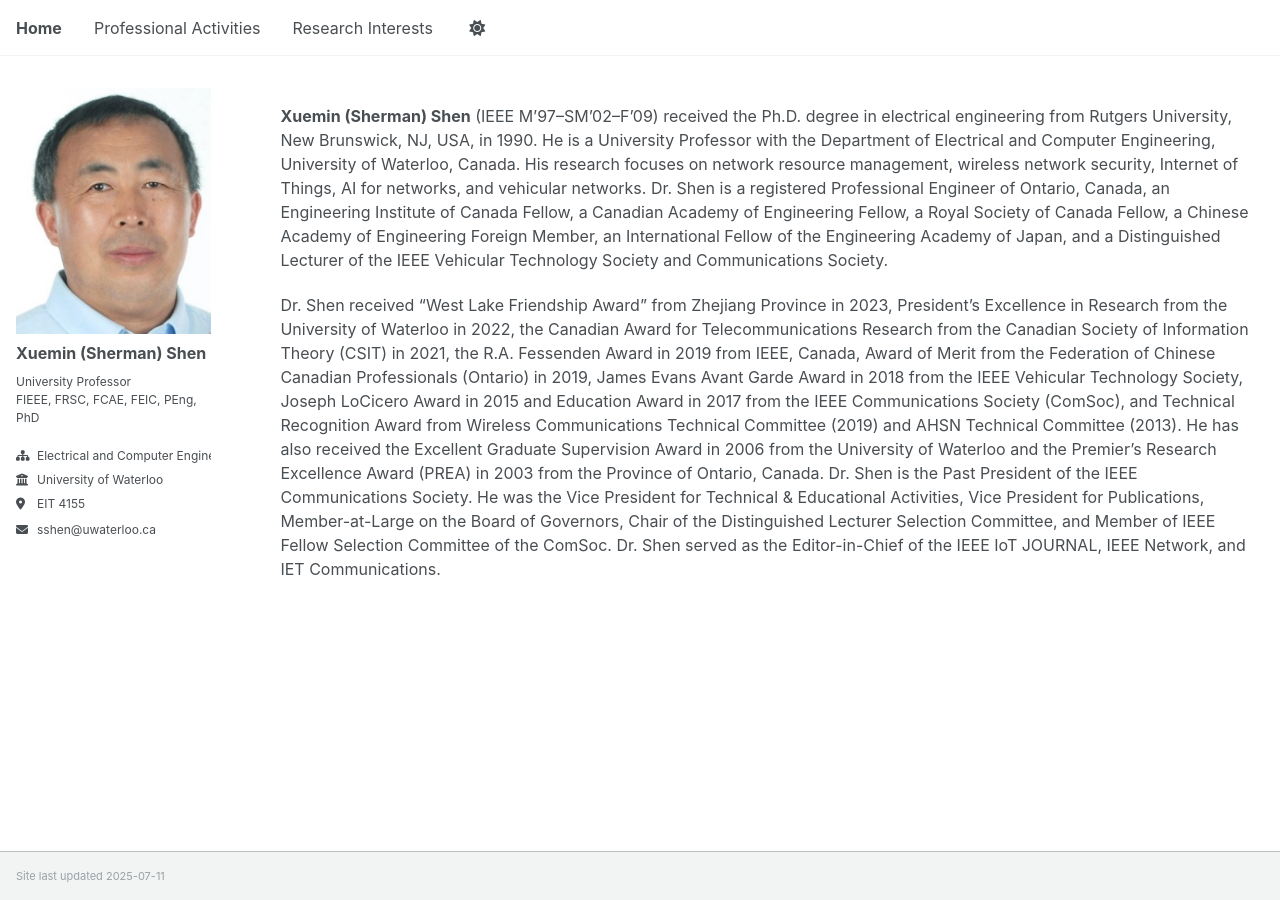
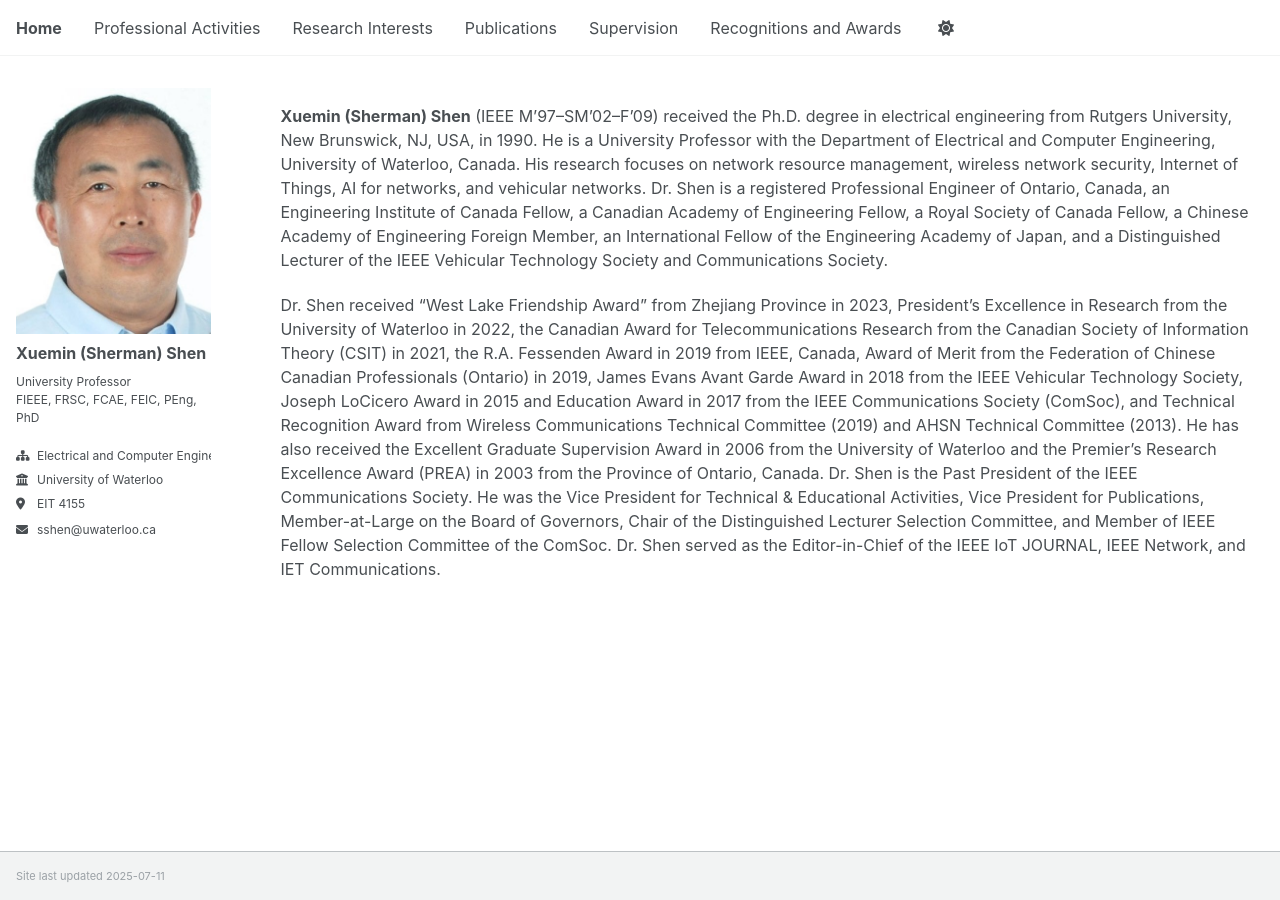
Before and after one commit to m64he/sshen, a Jekyll site: the page built from _pages/about.md, in a window 1280 px wide. Built offline with Jekyll 4.4.1, drawn with Linux system fonts in a browser that asks for light colours; a script that is not in the unit is left out.

Commit message:
Update navigation.yml

```diff
--- a/_data/navigation.yml
+++ b/_data/navigation.yml
@@ -16,6 +16,15 @@ main:
 
   - title: "Research Interests"
     url: /research-interests/
+
+  - title: "Publications"
+    url: /publications/
+
+  - title: "Supervision"
+    url: /supervision/
+
+  - title: "Recognitions and Awards"
+    url: /recognitions-and-awards/
 
   # - title: "Publications"
   #   url: /publications/
```
